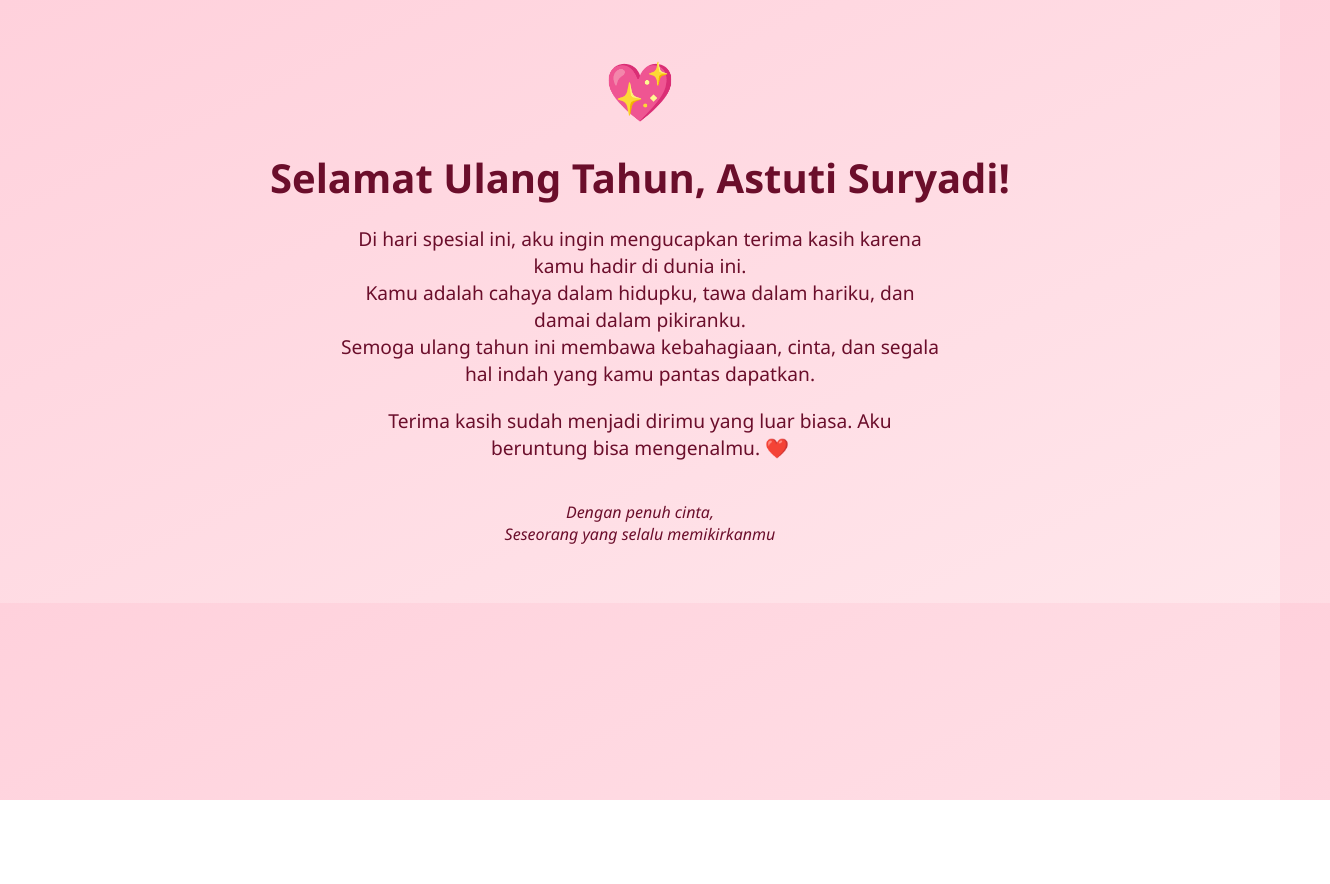
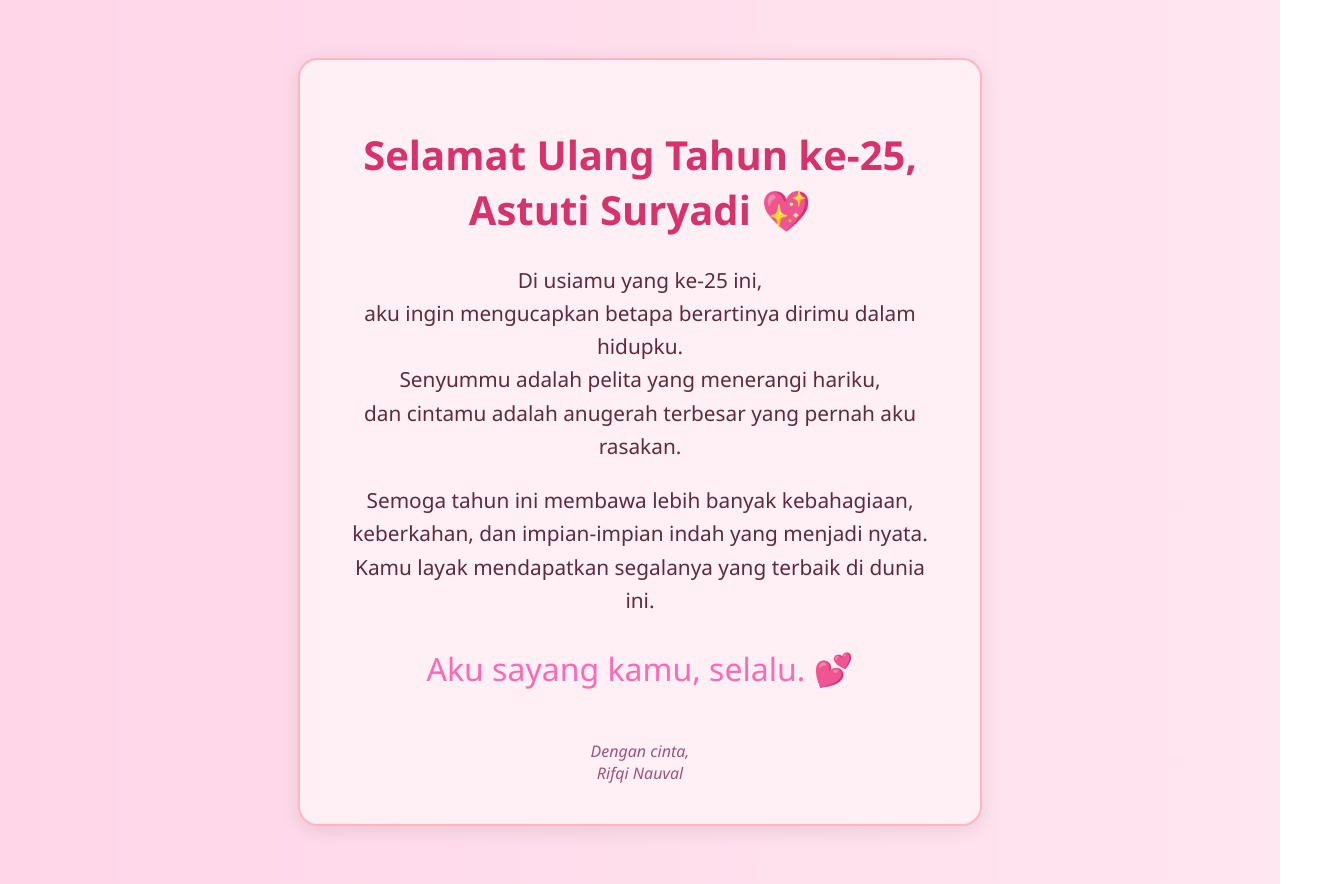
Before and after one commit to Rifqinauval30/forastuti, a plain HTML site: page index.html in a window 1280 px wide. Shown: the whole page, 1330 px wide, since content can reach past the window. Before the commit the page ends 800 px from the top, so only its background shows below. Drawn offline with Linux system fonts and the light colour scheme.

Commit message:
Update index.html

```diff
--- a/index.html
+++ b/index.html
@@ -1,55 +1,67 @@
 <!DOCTYPE html>
 <html lang="id">
 <head>
-  <meta charset="UTF-8" />
-  <meta name="viewport" content="width=device-width, initial-scale=1.0"/>
+  <meta charset="UTF-8">
+  <meta name="viewport" content="width=device-width, initial-scale=1.0">
   <title>Selamat Ulang Tahun Astuti</title>
   <style>
     body {
-      background: linear-gradient(to bottom right, #ffd1dc, #ffe6eb);
-      font-family: 'Segoe UI', Tahoma, Geneva, Verdana, sans-serif;
-      color: #6b0e2b;
+      font-family: 'Segoe UI', sans-serif;
+      background: linear-gradient(to right, #ffd6e8, #ffe6f0);
+      color: #5e2a3c;
       text-align: center;
-      padding: 50px;
+      padding: 50px 20px;
     }
+
+    .card {
+      background-color: #fff0f5;
+      border: 2px solid #ffb6c1;
+      border-radius: 20px;
+      padding: 40px;
+      max-width: 600px;
+      margin: 0 auto;
+      box-shadow: 0 4px 20px rgba(0,0,0,0.1);
+    }
+
     h1 {
       font-size: 2.5em;
-      margin-bottom: 10px;
+      color: #d6336c;
     }
+
     p {
-      font-size: 1.2em;
-      margin: 20px auto;
-      max-width: 600px;
+      font-size: 1.3em;
+      line-height: 1.6;
     }
-    .heart {
-      font-size: 3em;
-      animation: pulse 1.5s infinite;
+
+    .love {
+      font-size: 2em;
+      color: #ff69b4;
+      margin-top: 30px;
     }
-    @keyframes pulse {
-      0% { transform: scale(1); }
-      50% { transform: scale(1.2); }
-      100% { transform: scale(1); }
-    }
-    footer {
-      margin-top: 40px;
+
+    .footer {
+      margin-top: 50px;
       font-style: italic;
+      color: #a05278;
     }
   </style>
 </head>
 <body>
-  <div class="heart">💖</div>
-  <h1>Selamat Ulang Tahun, Astuti Suryadi!</h1>
-  <p>
-    Di hari spesial ini, aku ingin mengucapkan terima kasih karena kamu hadir di dunia ini.<br>
-    Kamu adalah cahaya dalam hidupku, tawa dalam hariku, dan damai dalam pikiranku.<br>
-    Semoga ulang tahun ini membawa kebahagiaan, cinta, dan segala hal indah yang kamu pantas dapatkan.
-  </p>
-  <p>
-    Terima kasih sudah menjadi dirimu yang luar biasa. Aku beruntung bisa mengenalmu. ❤️
-  </p>
-  <footer>
-    Dengan penuh cinta,<br>
-    Seseorang yang selalu memikirkanmu
-  </footer>
+  <div class="card">
+    <h1>Selamat Ulang Tahun ke-25, Astuti Suryadi 💖</h1>
+    <p>
+      Di usiamu yang ke-25 ini,<br>
+      aku ingin mengucapkan betapa berartinya dirimu dalam hidupku.<br>
+      Senyummu adalah pelita yang menerangi hariku,<br>
+      dan cintamu adalah anugerah terbesar yang pernah aku rasakan.
+    </p>
+    <p>
+      Semoga tahun ini membawa lebih banyak kebahagiaan,<br>
+      keberkahan, dan impian-impian indah yang menjadi nyata.<br>
+      Kamu layak mendapatkan segalanya yang terbaik di dunia ini.
+    </p>
+    <div class="love">Aku sayang kamu, selalu. 💕</div>
+    <div class="footer">Dengan cinta, <br> Rifqi Nauval</div>
+  </div>
 </body>
 </html>
```
